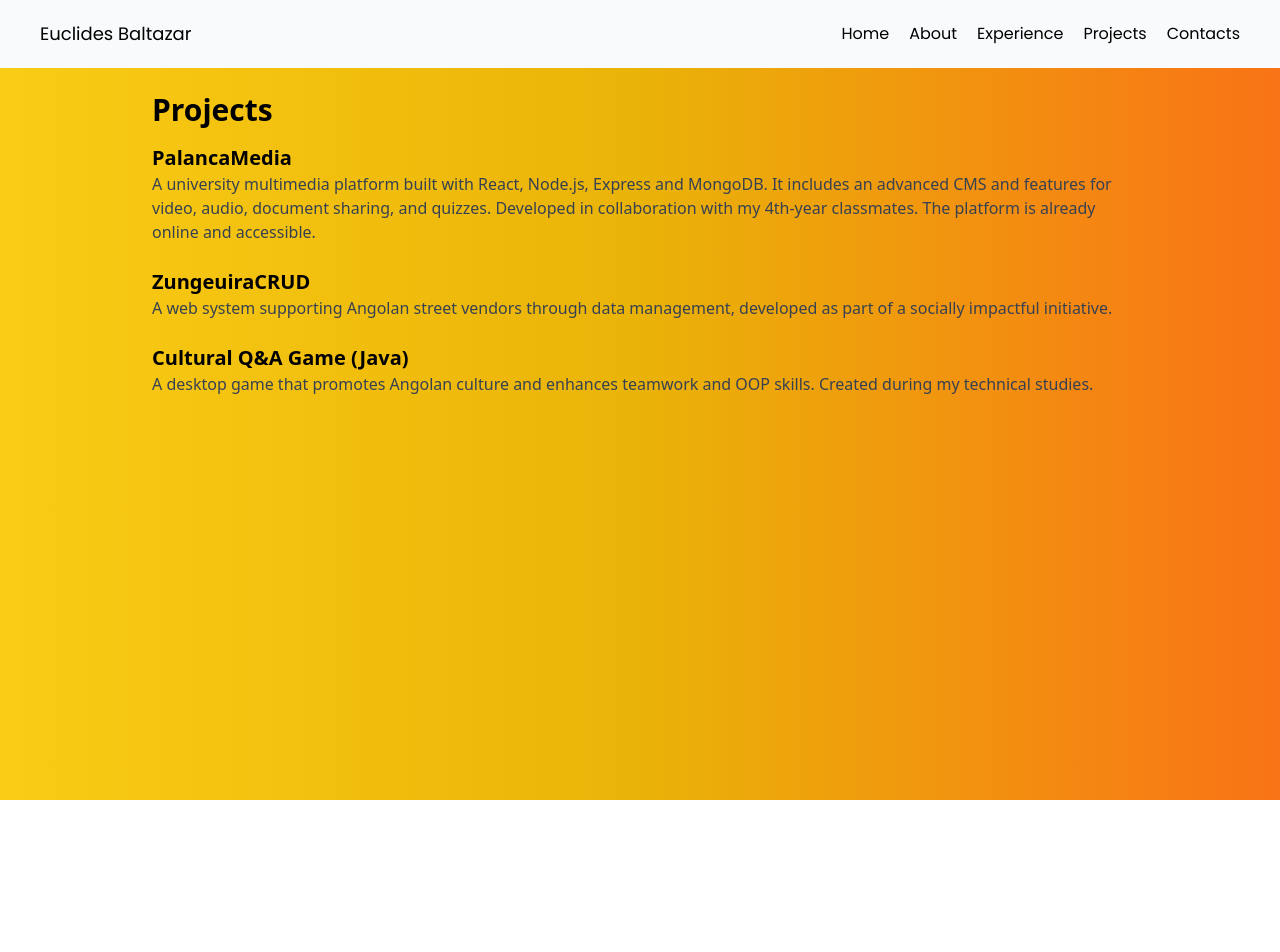
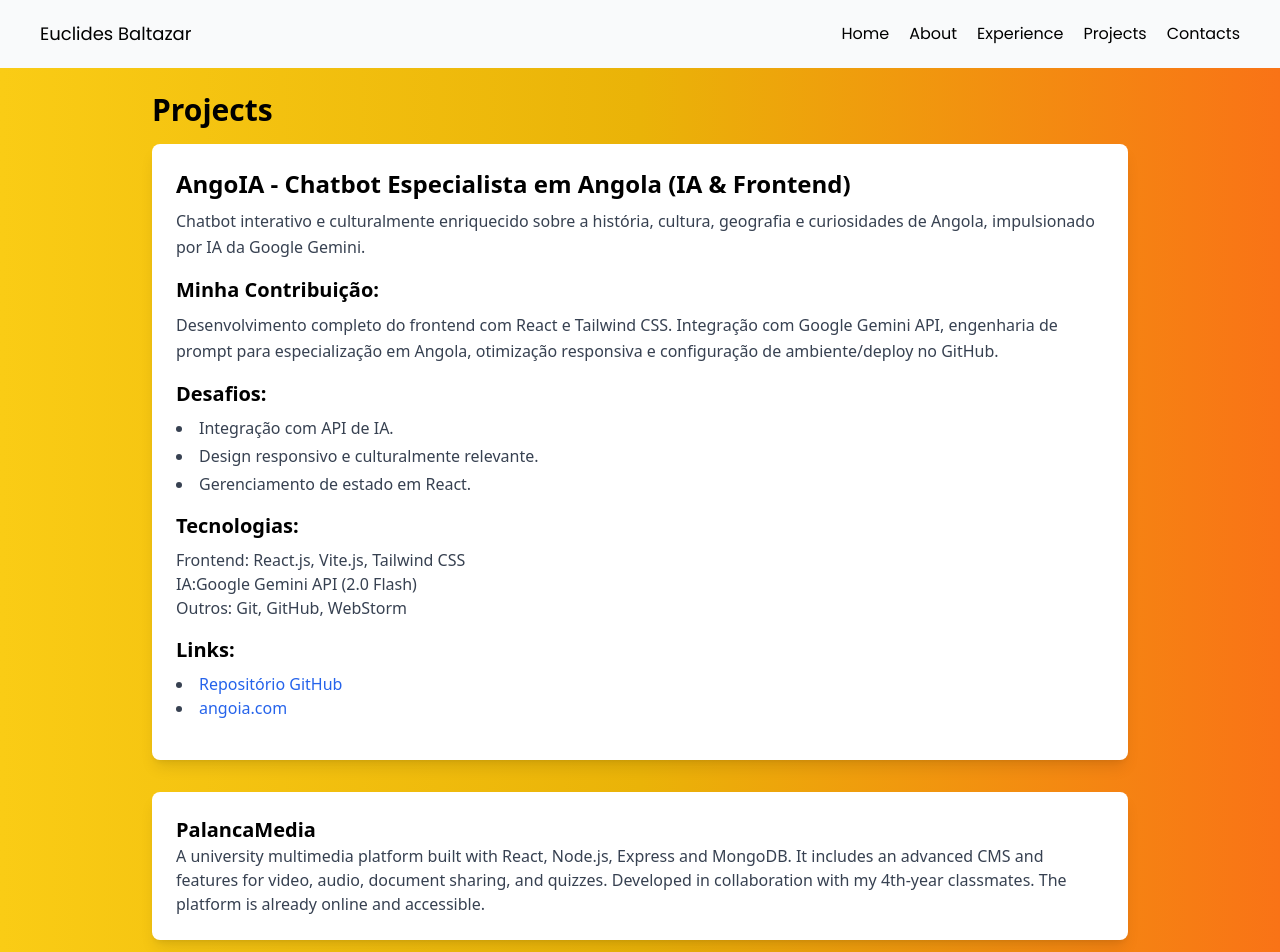
Before and after one commit to TheRealCocky/meu-portfolio-react, a React (Vite) app: page /projects in a window 1280 px wide. Shown: the top 952 px of the page. Before the commit the page ends 800 px from the top, so only its background shows below. Built offline with nearby package versions, Linux system fonts and the light colour scheme.

Commit message:
news updates to my portifolio

```diff
--- a/src/components/About.jsx
+++ b/src/components/About.jsx
@@ -11,7 +11,7 @@ const About = () => {
     };
 
     return (
-        <div className="max-w-5xl mx-auto p-6 text-gray-800 space-y-10">
+        <div className="max-w-5xl mx-auto p-6 text-gray-800 space-y-10 bg-white rounded mt-2">
             {/* Bio */}
             <section>
                 <h2 className="text-3xl font-bold mb-4">About Me</h2>
--- a/src/components/Experience.jsx
+++ b/src/components/Experience.jsx
@@ -2,7 +2,7 @@ import React from 'react';
 
 const Experience = () => {
     return (
-        <div className="max-w-4xl mx-auto p-6">
+        <div className="max-w-4xl mx-auto p-6 bg-white rounded mt-2">
             <h2 className="text-3xl font-bold mb-4">Experience</h2>
             <div className="mb-6">
                 <h3 className="text-xl font-semibold">Web Developer – ForLearn</h3>
--- a/src/components/Projects.jsx
+++ b/src/components/Projects.jsx
@@ -2,25 +2,62 @@ import React from 'react';
 
 const Projects = () => {
     return (
-        <div className="max-w-5xl mx-auto p-6">
+        <div className="max-w-5xl mx-auto p-6 ">
             <h2 className="text-3xl font-bold mb-4">Projects</h2>
 
-            <div className="mb-6">
-                <h3 className="text-xl font-semibold">PalancaMedia</h3>
+            {/* Projeto: AngoIA */}
+            <div className="mb-8 p-6 bg-white rounded-lg shadow-lg">
+                <h3 className="text-2xl font-bold mb-2 text-angola-red">AngoIA - Chatbot Especialista em Angola (IA & Frontend)</h3>
+                <p className="text-gray-700 leading-relaxed mb-4">
+                    Chatbot interativo e culturalmente enriquecido sobre a história, cultura, geografia e curiosidades de Angola, impulsionado por IA da Google Gemini.
+                </p>
+
+                <h4 className="text-xl font-semibold mb-2 text-angola-black">Minha Contribuição:</h4>
+                <p className="text-gray-700 leading-relaxed mb-4">
+                    Desenvolvimento completo do frontend com React e Tailwind CSS. Integração com Google Gemini API, engenharia de prompt para especialização em Angola, otimização responsiva e configuração de ambiente/deploy no GitHub.
+                </p>
+
+                <h4 className="text-xl font-semibold mb-2 text-angola-black">Desafios:</h4>
+                <ul className="list-disc list-inside text-gray-700 mb-4 space-y-1">
+                    <li>Integração com API de IA.</li>
+                    <li>Design responsivo e culturalmente relevante.</li>
+                    <li>Gerenciamento de estado em React.</li>
+                </ul>
+
+                <h4 className="text-xl font-semibold mb-2 text-angola-black">Tecnologias:</h4>
+                <p className="text-gray-700 mb-4">
+                    Frontend: React.js, Vite.js, Tailwind CSS <br/>
+                    IA:Google Gemini API (2.0 Flash) <br/>
+                    Outros: Git, GitHub, WebStorm
+                </p>
+
+                <h4 className="text-xl font-semibold mb-2 text-angola-black">Links:</h4>
+                <ul className="list-disc list-inside text-gray-700 mb-4">
+                    <li><a href="https://github.com/TheRealCocky/AngoIA" target="_blank" rel="noopener noreferrer" className="text-blue-600 hover:underline">Repositório GitHub</a></li>
+                    <li><a href="https://angoia.vercel.app" target="_blank" rel="noopener noreferrer" className="text-blue-600 hover:underline">angoia.com</a></li>
+                    {/* <li><a href="LINK_PARA_DEMO_ONLINE" target="_blank" rel="noopener noreferrer" className="text-blue-600 hover:underline">Demo Online</a></li> */}
+                </ul>
+            </div>
+
+            {/* Projeto: PalancaMedia - COM BACKGROUND */}
+            <div className="mb-6 p-6 bg-white rounded-lg shadow-lg">
+                <h3 className="text-xl font-semibold text-angola-black">PalancaMedia</h3>
                 <p className="text-gray-700">
                     A university multimedia platform built with React, Node.js, Express and MongoDB. It includes an advanced CMS and features for video, audio, document sharing, and quizzes. Developed in collaboration with my 4th-year classmates. The platform is already online and accessible.
                 </p>
             </div>
 
-            <div className="mb-6">
-                <h3 className="text-xl font-semibold">ZungeuiraCRUD</h3>
+            {/* Projeto: ZungeuiraCRUD - COM BACKGROUND */}
+            <div className="mb-6 p-6 bg-white rounded-lg shadow-lg">
+                <h3 className="text-xl font-semibold text-angola-black">ZungeuiraCRUD</h3>
                 <p className="text-gray-700">
                     A web system supporting Angolan street vendors through data management, developed as part of a socially impactful initiative.
                 </p>
             </div>
 
-            <div className="mb-6">
-                <h3 className="text-xl font-semibold">Cultural Q&A Game (Java)</h3>
+            {/* Projeto: Cultural Q&A Game (Java) - COM BACKGROUND */}
+            <div className="mb-6 p-6 bg-white rounded-lg shadow-lg">
+                <h3 className="text-xl font-semibold text-angola-black">Cultural Q&A Game (Java)</h3>
                 <p className="text-gray-700">
                     A desktop game that promotes Angolan culture and enhances teamwork and OOP skills. Created during my technical studies.
                 </p>
```
